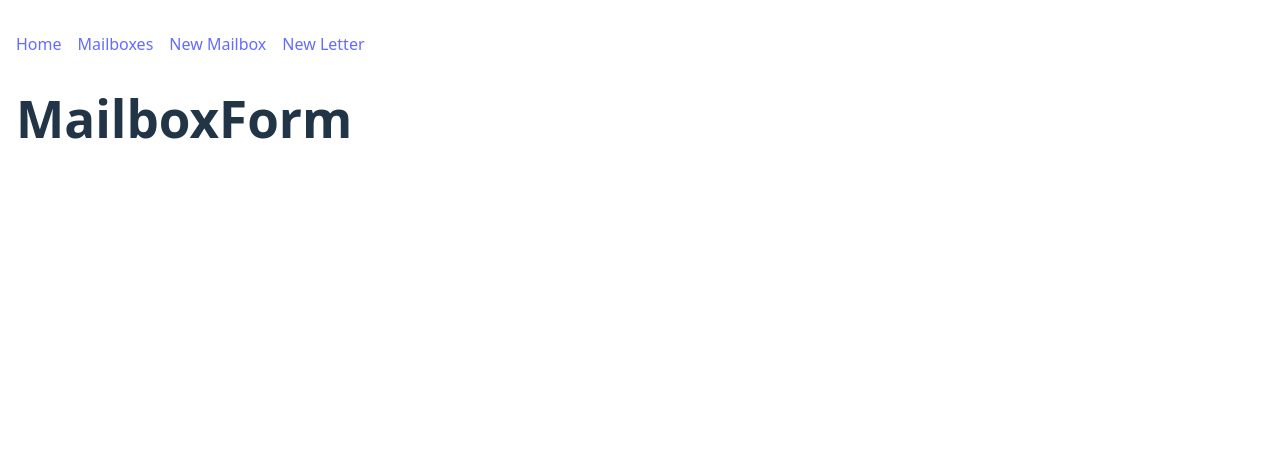
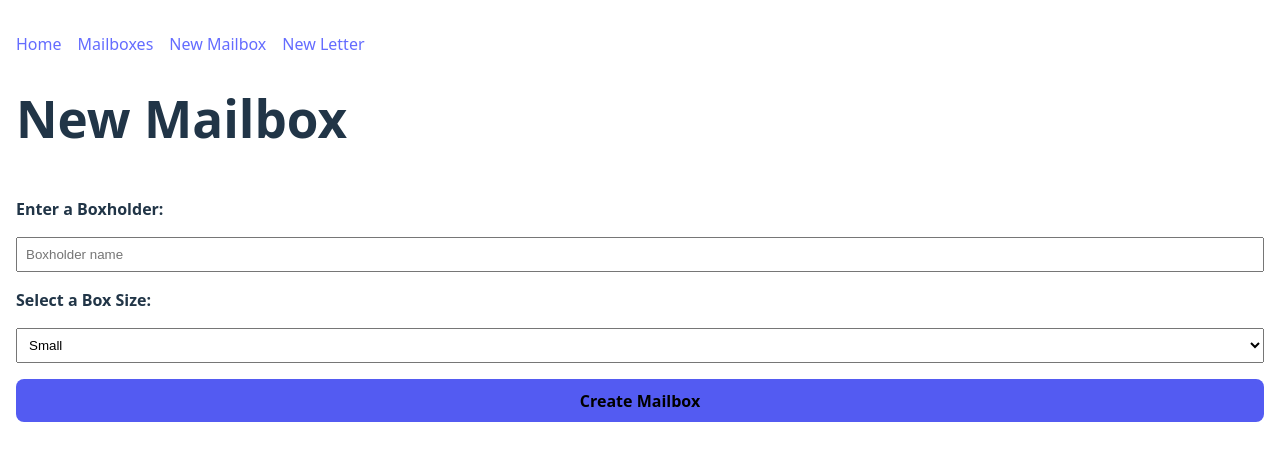
Before and after one commit to Simonongst/react-router-dom-lab, a React (Vite) app: page /new-mailbox in a window 1280 px wide. Shown: the top 460 px of the page. Built offline with nearby package versions, Linux system fonts and the light colour scheme.

Commit message:
feat: create MailboxForm component, handleChange and handleSubmit function

```diff
--- a/src/App.jsx
+++ b/src/App.jsx
@@ -32,7 +32,7 @@ const App = () => {
           <Route path='/' element={<main><h1>Post Office</h1></main>}/>
           <Route path='/mailboxes' element={<MailboxList mailboxes={mailboxes}/>}/>
           <Route path='/new-mailbox' element={<MailboxForm addBox={addBox}/>}/>
-          <Route path='/mailboxes/:mailboxId' element={<MailboxDetails mailboxes={mailboxes}/>}/>
+          <Route path='/mailboxes/:mailboxId' element={<MailboxDetails mailboxes={mailboxes} letters={letters}/>}/>
           <Route path='/new-letter' element={<LetterForm addLetter={addLetter} mailboxes={mailboxes}/>}/>
           <Route path='*' element={<h1>Oops! We couldn't find that page</h1>}/>
       </Routes>
--- a/src/components/MailboxDetails/MailboxDetails.jsx
+++ b/src/components/MailboxDetails/MailboxDetails.jsx
@@ -2,13 +2,16 @@ import { useParams } from "react-router-dom";
 
 const MailboxDetails = (props) => {
   const { mailboxId } = useParams();
-  const selectedBox = props.mailboxes.find(
-    (mailbox) => mailbox._id === Number(mailboxId)
-  );
+  const selectedBox = props.mailboxes.find((mailbox) => mailbox._id === Number(mailboxId));
+  const selectedLetters = props.Letters.filter((letter) => (letter.mailboxId === Number(mailboxId)));
 
   if (!selectedBox) return <h1>Mailbox Not Found!</h1>;
 
-  return <div>MailboxDetails</div>;
+  return (
+    <>
+
+    </>
+  );
 };
 
 export default MailboxDetails;
--- a/src/components/MailboxForm/MailboxForm.jsx
+++ b/src/components/MailboxForm/MailboxForm.jsx
@@ -1,8 +1,55 @@
+import { useState } from "react";
+import { useNavigate } from 'react-router-dom';
 
-const MailboxForm = () => {
+const MailboxForm = ({ addBox }) => {
+    const [formData, setFormData] = useState({
+        boxSize: "Small",
+        boxOwner: "",
+    });
+
+    const navigate = useNavigate();
+
+    const handleChange = (e) => {
+        setFormData({ ...formData, [e.target.value]: e.target.value });
+    };
+
+    const handleSubmit = (e) => {
+        e.preventDefault();
+        addBox(formData);
+        setFormData({ boxSize: "", boxOwner: ""});
+        navigate('/mailboxes');
+    };
+
   return (
     <>
-        <h1>MailboxForm</h1>
+      <h1>New Mailbox</h1>
+      <form onSubmit={handleSubmit}>
+        <label htmlFor="boxOwner">Enter a Boxholder:</label>
+        <input
+          id="boxOwner"
+          name="boxOwner"
+          type="text"
+          placeholder="Boxholder name"
+          value={formData.boxOwner}
+          onChange={handleChange}
+          required
+        />
+
+        <label htmlFor="boxSize">Select a Box Size:</label>
+        <select
+          id="boxSize"
+          name="boxSize"
+          value={formData.boxSize}
+          onChange={handleChange}
+          required
+        >
+          <option value="Small">Small</option>
+          <option value="Medium">Medium</option>
+          <option value="Large">Large</option>
+        </select>
+
+        <button type="submit">Create Mailbox</button>
+      </form>
     </>
   )
 }
```
